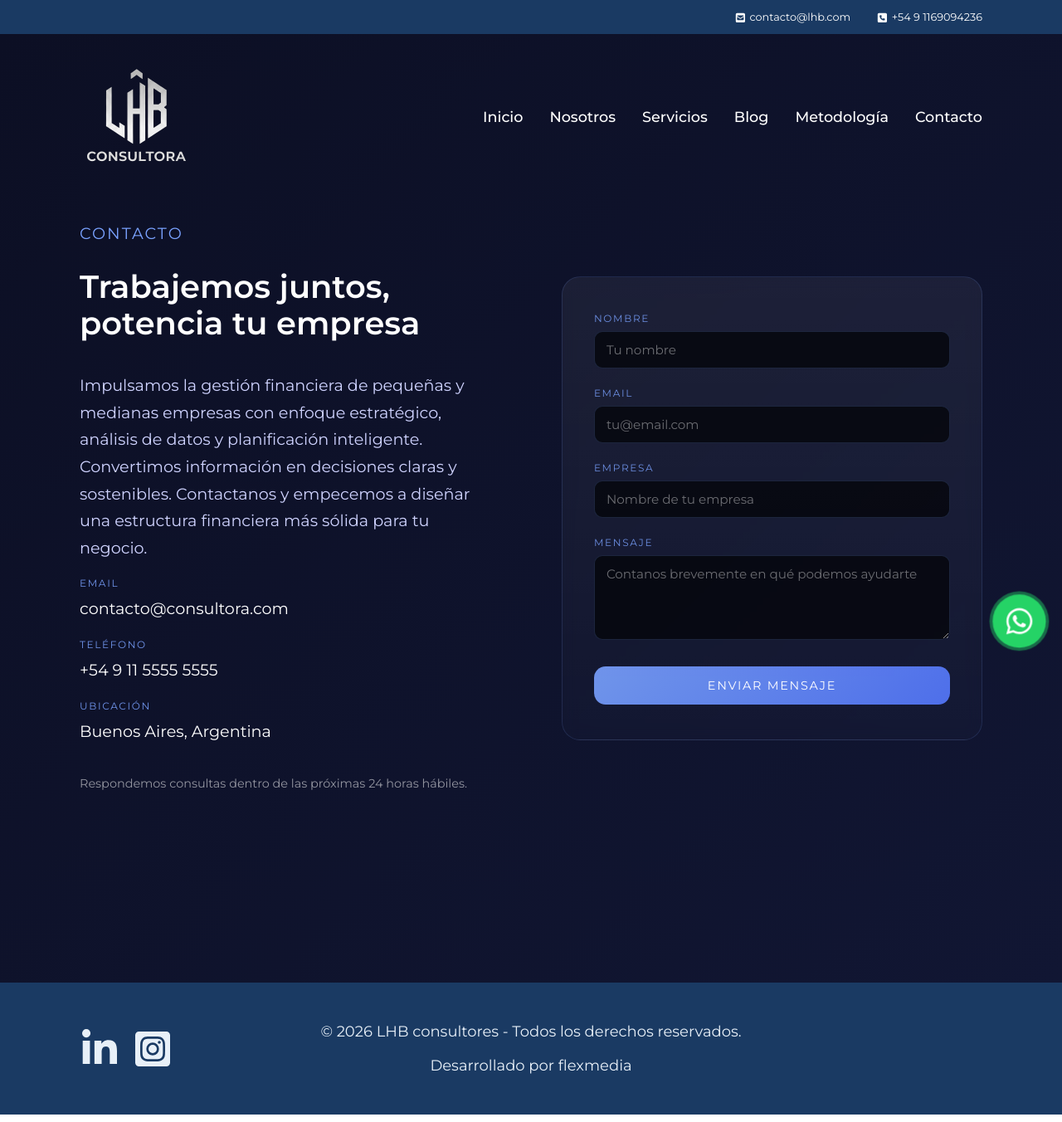
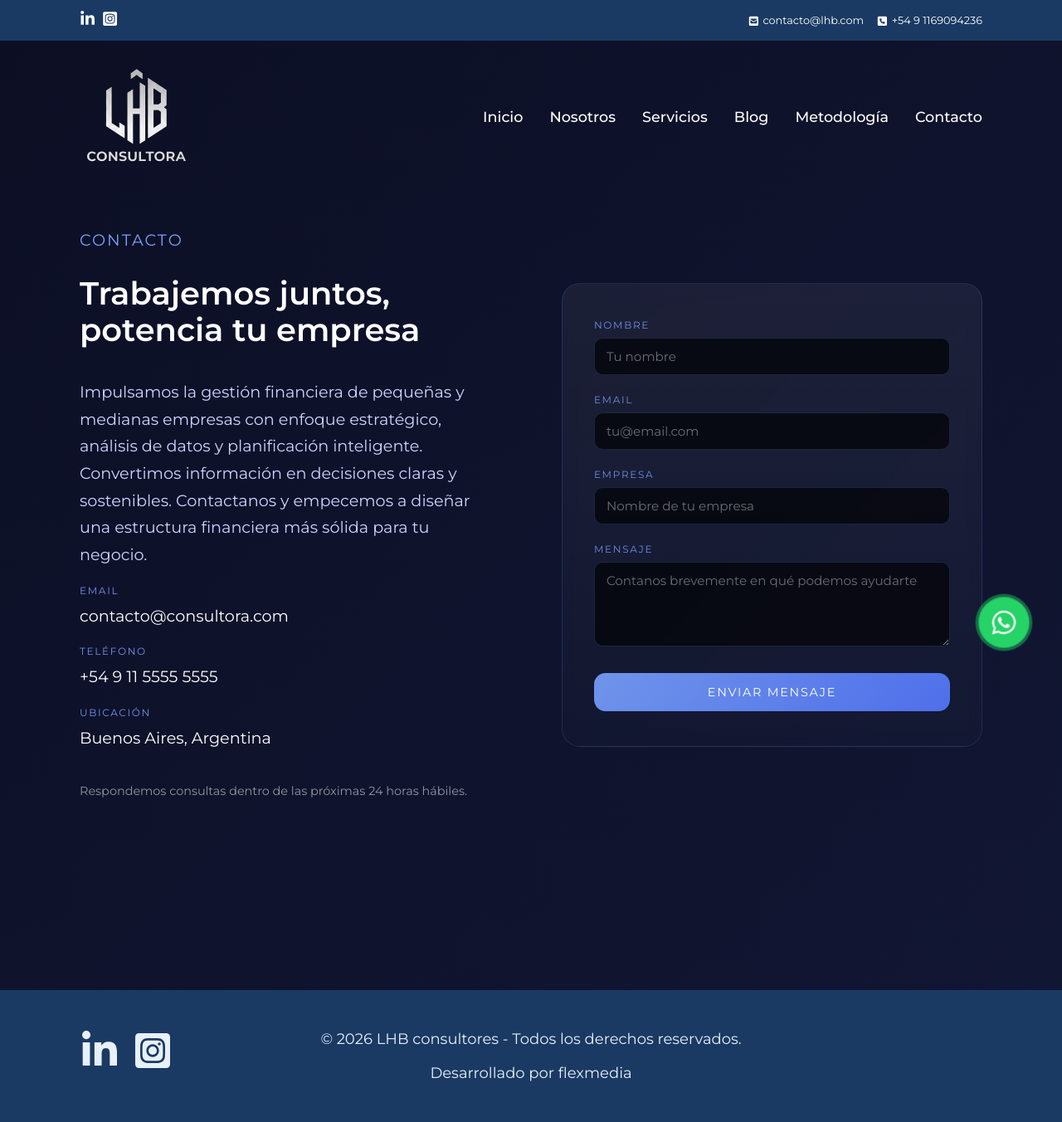
Before and after one commit to llezcano7/lhb-consultores, a React (Vite) app in the folder Frontend/: page /contacto in a window 1280 px wide. Shown: the whole page at 83% size. Built offline with nearby package versions, Linux system fonts and the light colour scheme; no server answers.

Commit message:
12commit

```diff
--- a/Frontend/src/components/footer.css
+++ b/Frontend/src/components/footer.css
@@ -29,7 +29,11 @@
       justify-content: center;
       gap: 1rem;
       font-size: 3rem;
+}
+
+.media-icons a {
       color: var(--text-light);
+      transition: color 0.3s ease;
 }
 
 /*################ RESPONSIVE DESIGN ################*/
@@ -43,9 +47,4 @@
             justify-content: center;
             gap: 2rem;
       }
-      .media-icons {
-            position: relative;
-            padding-inline-start: 0;
-      }
-
 }
--- a/Frontend/src/components/footer.jsx
+++ b/Frontend/src/components/footer.jsx
@@ -8,8 +8,8 @@ export default function Footer() {
     return (
         <footer className='footer container'>
             <div className='media-icons'>
-                <FaLinkedinIn />
-                <FaInstagramSquare />
+                <a href="https://www.instagram.com/lhb.consultora?utm_source=qr&igsh=emI3YXJudDV2aHZz"><FaLinkedinIn /></a>
+                < a  href="https://www.instagram.com/lhb.consultora?utm_source=qr&igsh=emI3YXJudDV2aHZz"><FaInstagramSquare/></a>
             </div>
             <div className="footer-content">
             <p> © 2026 LHB consultores - Todos los derechos reservados.</p>
--- a/Frontend/src/components/header.css
+++ b/Frontend/src/components/header.css
@@ -1,7 +1,7 @@
 .top-header {
   display: flex;
   align-items: center;
-    justify-content: end;
+  justify-content: space-between;
   gap: 2rem;
   padding-block: .8rem;
   background-color: var(--primary-color);
@@ -13,11 +13,31 @@
   font-weight: 400;
 }
 
+.header-icons {
+  display: flex;
+  align-items: end;
+  justify-content: end;
+  gap: 1rem;
+}
 .email-icon,
 .phone-icon {
+  align-items: end;
   margin-right: 0.3rem;
   vertical-align: middle;
   font-size: .8rem;
+  color: var(--third-color);
+}
+
+.media-icons-header {
+  display: flex;
+  align-items: center;
+  justify-content: center;
+  gap: .5rem;
+}
+.linkedin-icon,
+.instagram-icon {
+  font-size: 1.2rem;
+  color: var(--third-color);
 }
 
 .header-container {
@@ -117,15 +137,28 @@
     display: none;
   }
 
-  .header-container + .navigator,
+  .header-container+.navigator,
   .navigator.open {
     transform: translateY(0);
   }
 }
 
 @media (max-width: 726px) {
+  .top-header.container {
+    padding-inline: 3rem;
+  }
   .header-container.container {
     padding-inline: 3rem;
+  }
+}
+
+@media (max-width: 555px) {
+  .media-icons-header {
+    display: none;
+  }
+  .header-icons {
+    display: flex;
+    align-items: end;
   }
 }
 
@@ -136,7 +169,7 @@
 }
 
 @media (max-width: 346px) {
-  .top-header p{
+  .top-header p {
     font-size: .7rem;
   }
 }
--- a/Frontend/src/components/header.jsx
+++ b/Frontend/src/components/header.jsx
@@ -1,6 +1,8 @@
 import './header.css';
 import { Link } from 'react-router-dom';
 import { useState } from 'react';
+import { FaLinkedinIn } from "react-icons/fa";
+import { FaInstagramSquare } from "react-icons/fa";
 import { FaSquareEnvelope } from "react-icons/fa6";
 import { FaSquarePhone } from "react-icons/fa6";
 import { FiMenu, FiX } from "react-icons/fi";
@@ -16,8 +18,14 @@ export default function Header() {
     return (
         <>
             <div className='top-header container'>
+                <div className='media-icons-header'>
+                <a href=""><FaLinkedinIn className='linkedin-icon' /></a>
+                <a href=""><FaInstagramSquare className='instagram-icon'/></a>
+                </div>
+                <div className='header-icons'>
                 <p> <FaSquareEnvelope className='email-icon' />contacto@lhb.com</p>
                 <p> <FaSquarePhone className='phone-icon' />+54 9 1169094236</p>
+                </div>
             </div>
             <header className='header-container container'>
                 <Link to="/"> <img className='logo' src="/LHB-logo.png" alt="logo principal de LHB Consultores" /></Link>
--- a/Frontend/src/components/whatsappbutton.css
+++ b/Frontend/src/components/whatsappbutton.css
@@ -1,7 +1,7 @@
 .whatsapp-button {
   position: fixed;
   bottom: 20px;
-  right: 20px;
+  right: 40px;
   background-color: #25D366;
   border-radius: 50%;
   padding: 14px;
@@ -16,7 +16,7 @@
 
 .whatsapp-icon {
   color: white;
-  font-size: 2.2rem;
+  font-size: 2rem;
 }
 
 .whatsapp-button:hover {
--- a/Frontend/src/pages/inicio.css
+++ b/Frontend/src/pages/inicio.css
@@ -1321,7 +1321,9 @@
 .inicio-section {
     padding-inline: 1.5rem;
   }
-
+  .inicio-text h1 {
+    font-size: 3rem;
+  }
   .top-header.container {
     padding-inline: 1.5rem;
   }
@@ -1370,3 +1372,10 @@
     width: 100%;
   }
 }
+
+@media (max-width: 360px) {
+  .tech-puzzle {
+  width: 220px;
+  height: 220px;
+  }
+}
```
Lines whose indentation alone changed are shown as unchanged.
